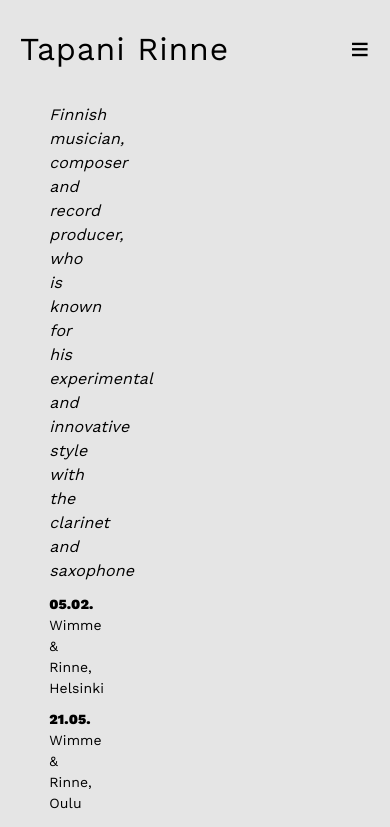
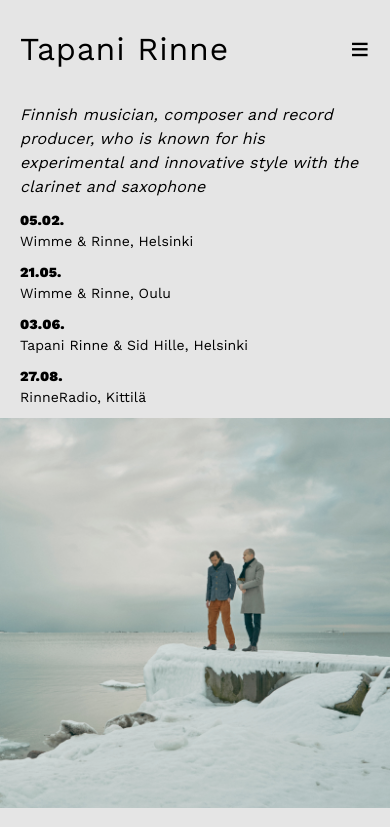
Before and after one commit to klaari/tapani-rinne, a Next.js app: page / in a window 390 px wide. Shown: the top 827 px of the page. Built offline with nearby package versions, Linux system fonts and the light colour scheme.

Commit message:
Fix mobile layout

```diff
--- a/styles/globals.css
+++ b/styles/globals.css
@@ -442,6 +442,11 @@ main ol li p {
     max-width: 100%;
     width: 100%;
   }
+
+  main {
+    margin: 0;
+  }
+
   main p {
     margin: 1.25em 20px 0;
   }
```
